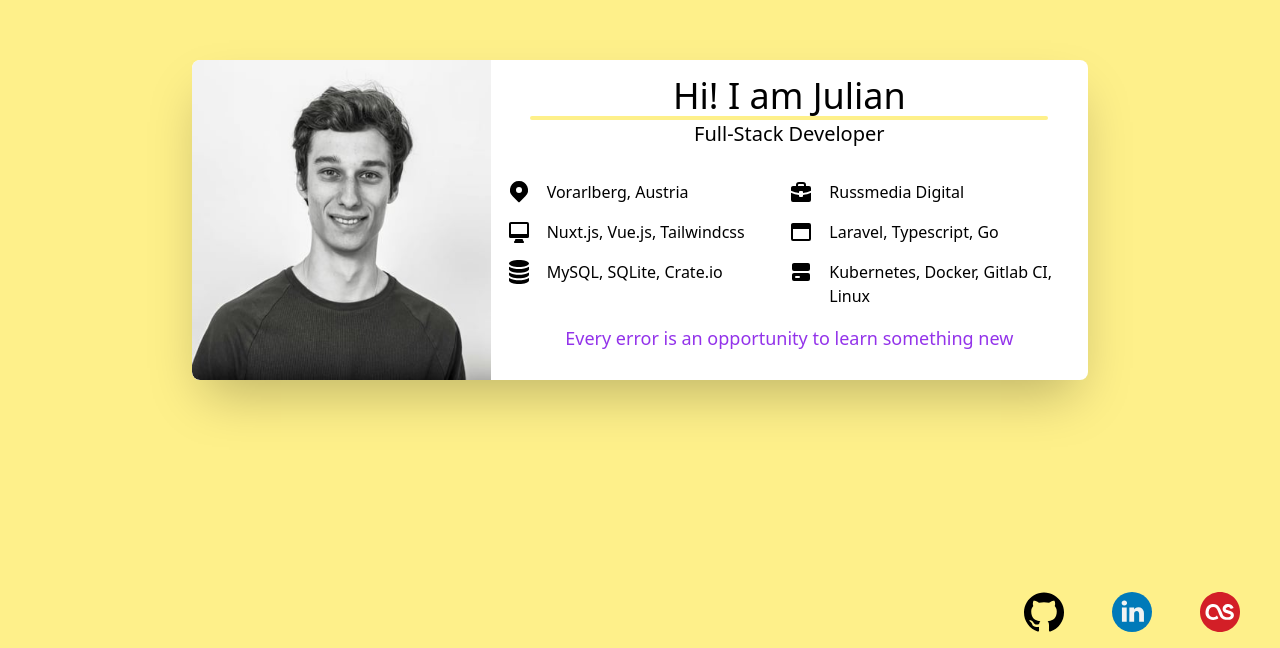
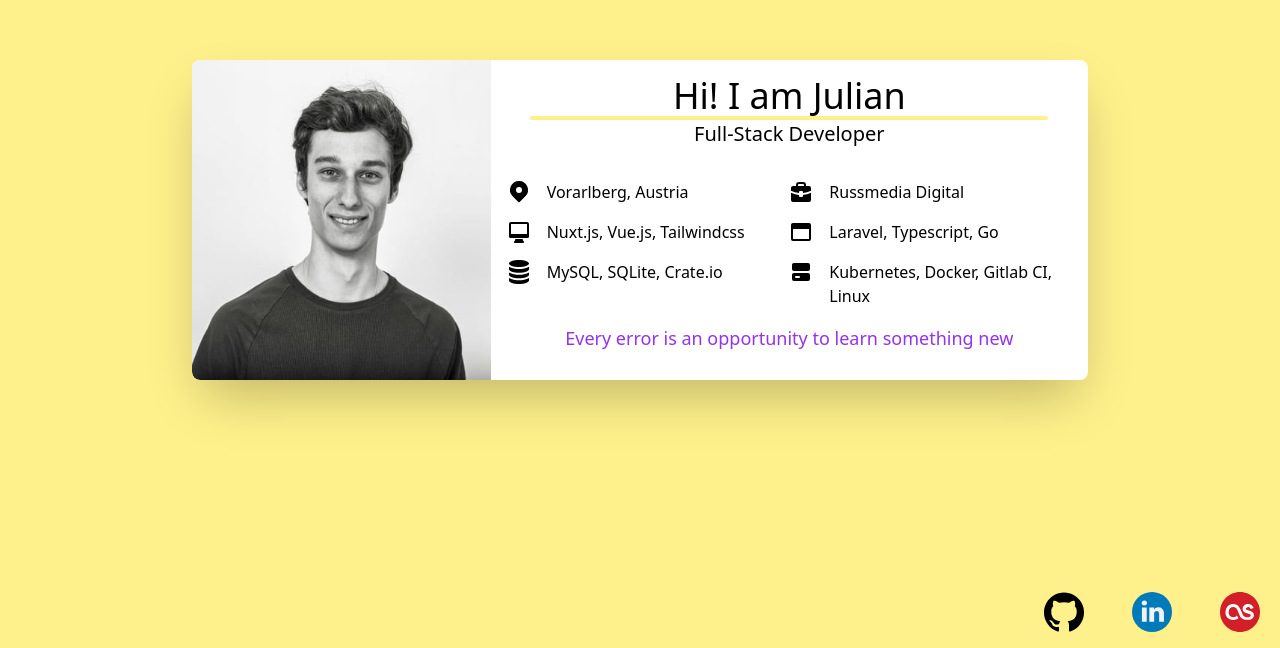
Before and after one commit to JulianMar/website, a Nuxt app: page / in a window 1280 px wide. Shown: the part 152-800 px from the top of the page. Built offline with nearby package versions, Linux system fonts and the light colour scheme.

Commit message:
fix: center icons

```diff
--- a/components/Icons.vue
+++ b/components/Icons.vue
@@ -1,6 +1,6 @@
 <template>
   <div>
-    <div class="grid grid-cols-3 gap-2">
+    <div class="grid grid-cols-3 gap-2 mx-auto justify-items-center">
       <github class="w-10 h-10 hover:scale-125" />
       <linkedin class="w-10 h-10 hover:scale-125" />
       <lastfm class="w-10 h-10 hover:scale-125" />
```
